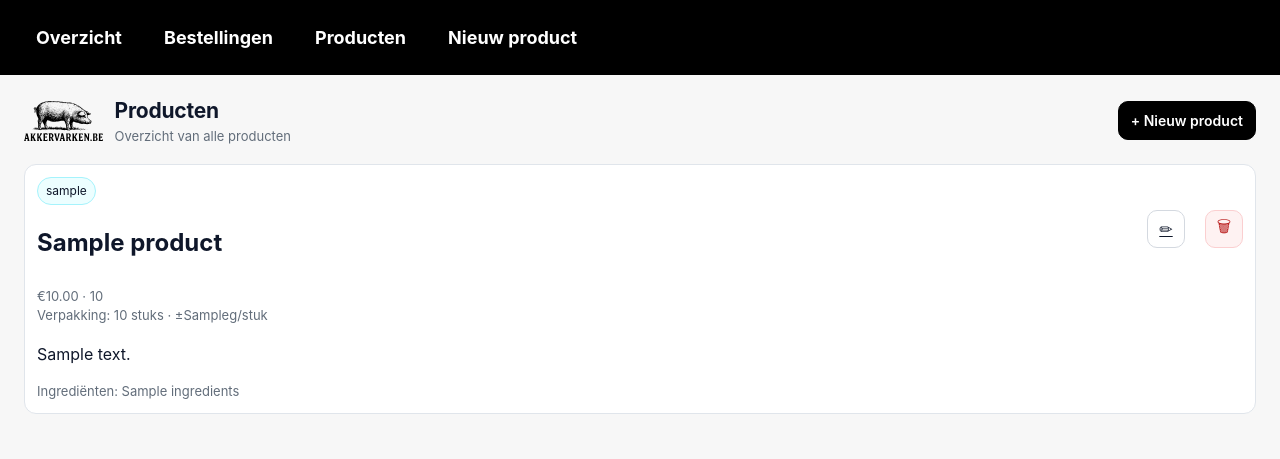
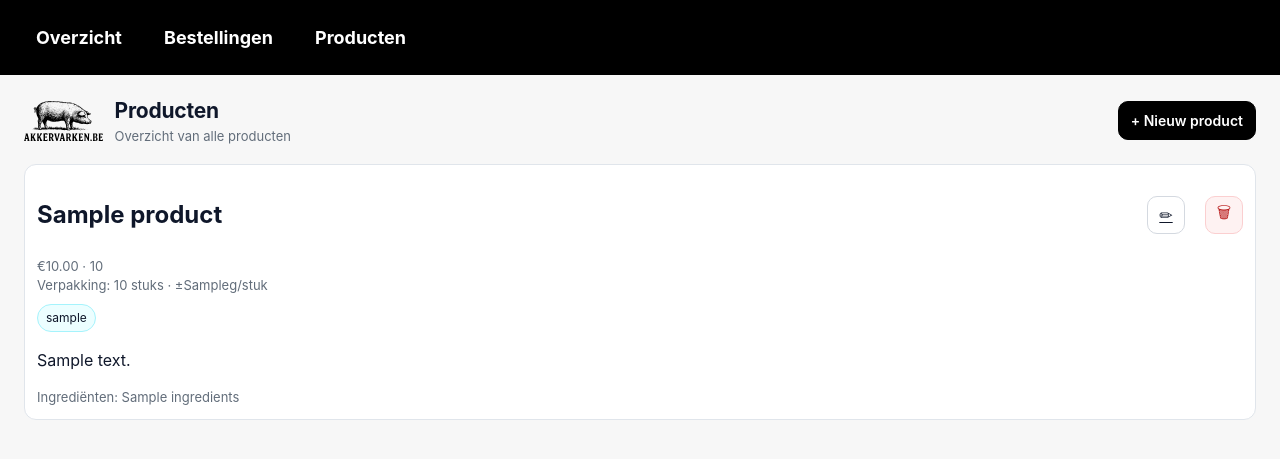
Before and after one commit to mlavaert/akkervarken.be, a FastAPI app: template backend/templates/admin/products.html in a window 1280 px wide. Shown: the top 459 px of the page. Run offline with FastAPI, Linux system fonts and the light colour scheme; the template is opened without the code that fills it: most values are stand-ins (such as "Sample title", 1, 10 or a date in 2020).

Commit message:
Cleaning up

```diff
--- a/backend/static/admin.css
+++ b/backend/static/admin.css
@@ -303,7 +303,7 @@ textarea {
   justify-content: space-between;
   align-items: center;
   gap: 10px;
-  margin-bottom: 6px;
+  margin-bottom: 4px;
 }
 
 .pill {
@@ -318,6 +318,11 @@ textarea {
   border: 1px solid #a5f3fc;
 }
 
+.slug-pill {
+  display: inline-flex;
+  margin-top: 8px;
+}
+
 @media (max-width: 720px) {
   body {
     padding: 0 16px 16px;
--- a/backend/templates/admin/product_form.html
+++ b/backend/templates/admin/product_form.html
@@ -11,7 +11,6 @@
     <a href="/admin">Overzicht</a>
     <a href="/admin/orders">Bestellingen</a>
     <a href="/admin/products">Producten</a>
-    <a href="/admin/products/new">Nieuw product</a>
   </nav>
   <div class="page">
     <header>
--- a/backend/templates/admin/products.html
+++ b/backend/templates/admin/products.html
@@ -11,7 +11,6 @@
     <a href="/admin">Overzicht</a>
     <a href="/admin/orders">Bestellingen</a>
     <a href="/admin/products">Producten</a>
-    <a href="/admin/products/new">Nieuw product</a>
   </nav>
   <div class="page">
     <header>
@@ -39,10 +38,7 @@
       {% for product in products %}
         <article class="product-card">
           <div class="product-header">
-            <div>
-              <div class="pill">{{ product.slug }}</div>
-              <h2>{{ product.name }}</h2>
-            </div>
+            <h2>{{ product.name }}</h2>
             <div class="actions">
               <a class="icon-btn" href="/admin/products/{{ product.id }}/edit" title="Bewerk">
                 <span aria-hidden="true">✏︎</span>
@@ -60,6 +56,7 @@
             Verpakking: {% if product.packaging_pieces %}{{ product.packaging_pieces }} stuks{% else %}n.v.t.{% endif %}
             {% if product.unit_grams %} · ±{{ product.unit_grams }}g/stuk{% endif %}
           </div>
+          <div class="pill slug-pill">{{ product.slug }}</div>
           <p>{{ product.description }}</p>
           {% if product.ingredients %}
             <div class="meta-line">Ingrediënten: {{ product.ingredients }}</div>
```
Also changed, not shown: backend/AGENTS.md (+5 -2 lines).
